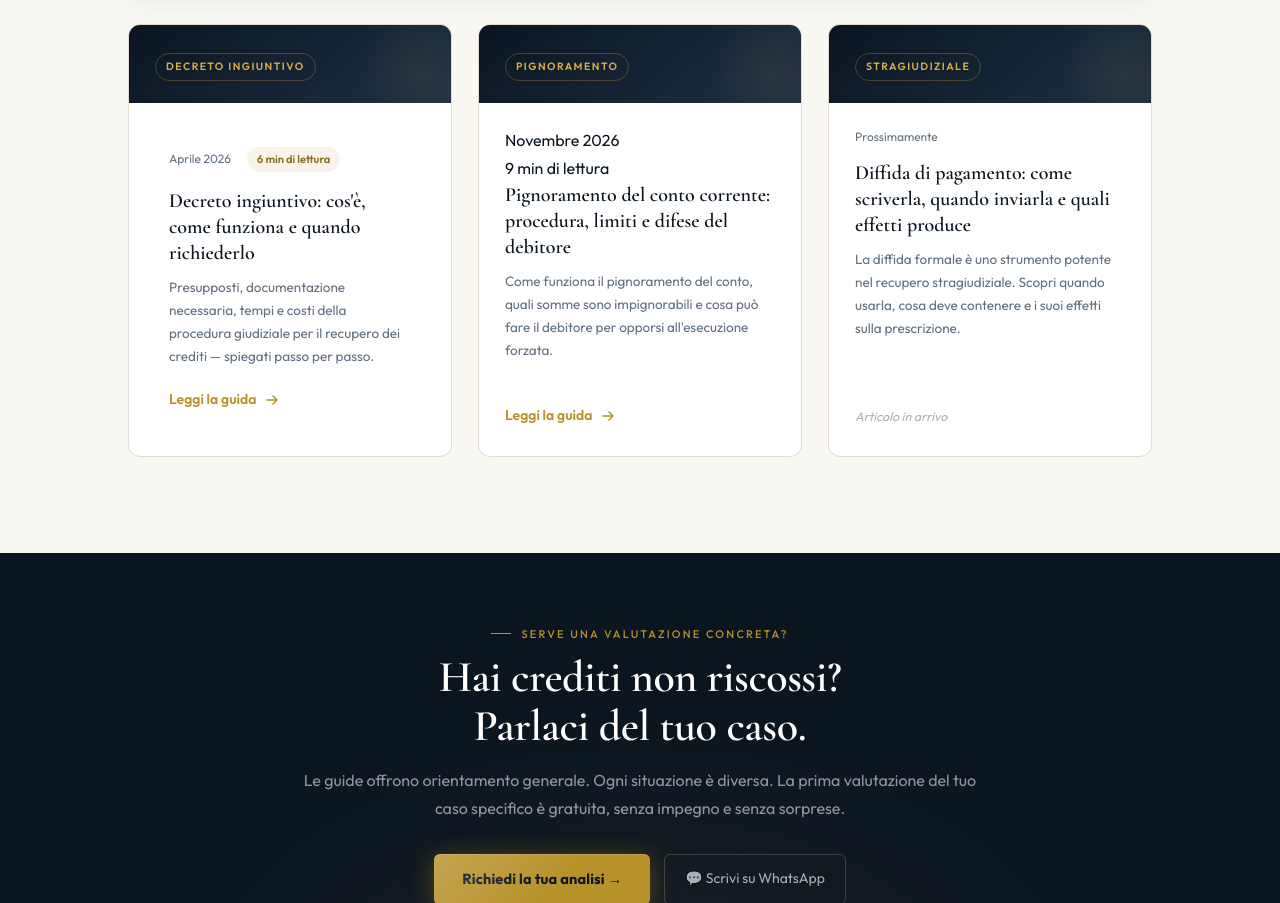
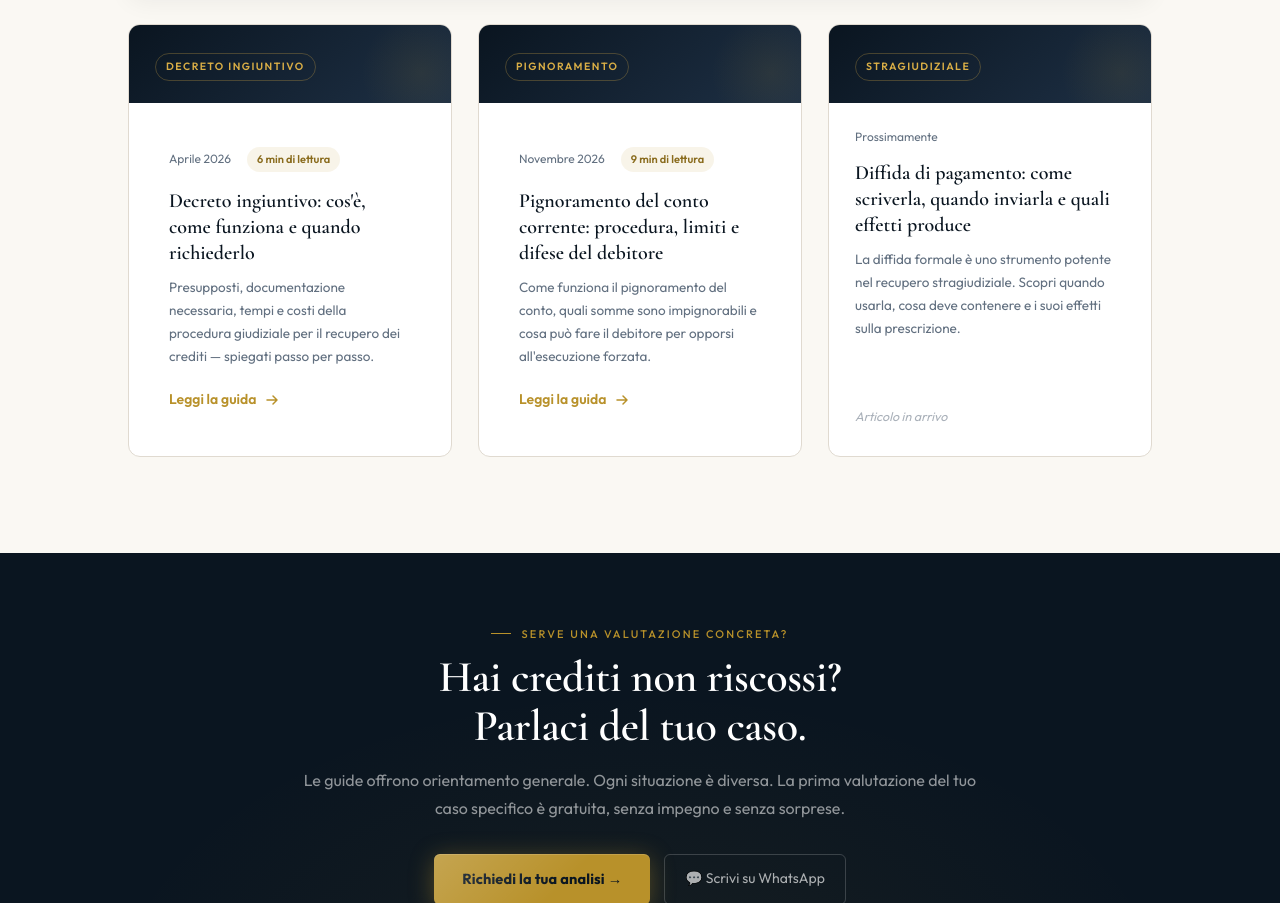
Before and after one commit to teo182/Landing, a plain HTML site: page guide_recupero_crediti.html in a window 1280 px wide. Shown: the part 1517-2420 px from the top of the page. Drawn offline with nearby package versions, Linux system fonts and the light colour scheme.

Commit message:
Update guide_recupero_crediti.html

```diff
--- a/guide_recupero_crediti.html
+++ b/guide_recupero_crediti.html
@@ -418,9 +418,11 @@ footer{background:var(--ink-mid);border-top:1px solid rgba(184,145,42,.12);}
         <div class="card-top">
           <div class="card-tag">Pignoramento</div>
         </div>
-        <div class="card-body">
-          <span>Novembre 2026</span>
+         <div class="cf-body">
+          <div class="cf-meta">
+            <span>Novembre 2026</span>
             <span class="cf-badge">9 min di lettura</span>
+          </div>
           <h2>Pignoramento del conto corrente: procedura, limiti e difese del debitore</h2>
           <p>Come funziona il pignoramento del conto, quali somme sono impignorabili e cosa può fare il debitore per opporsi all'esecuzione forzata.</p>
          <a href="https://recuperocreditiaziende.it/pignoramento_conto_corrente.html" class="cf-link">
```
